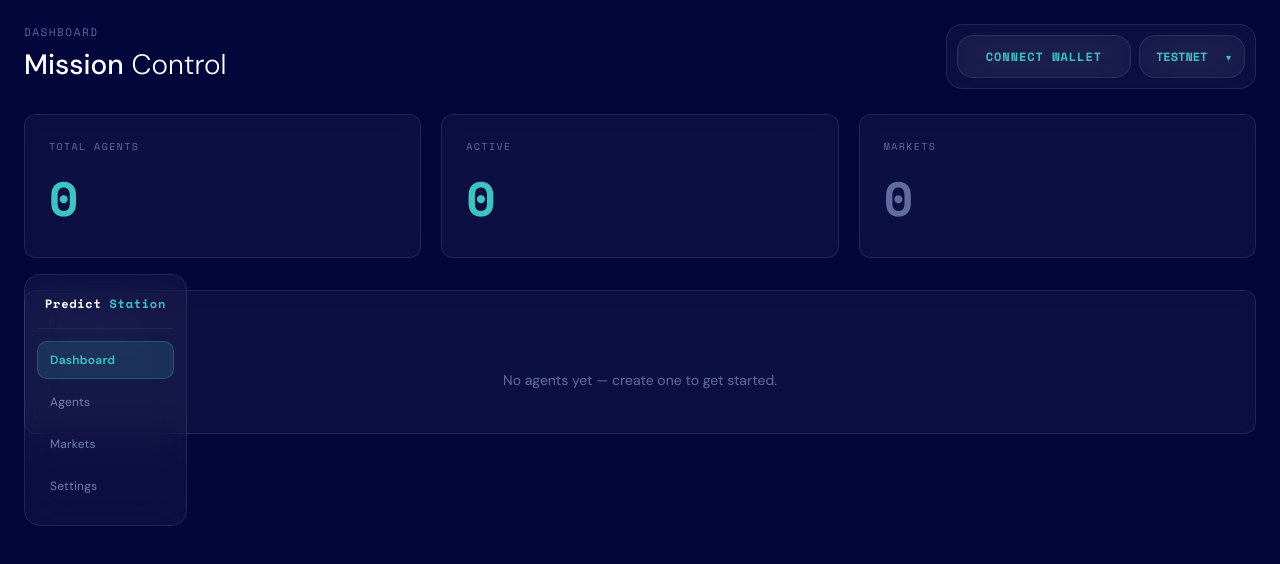
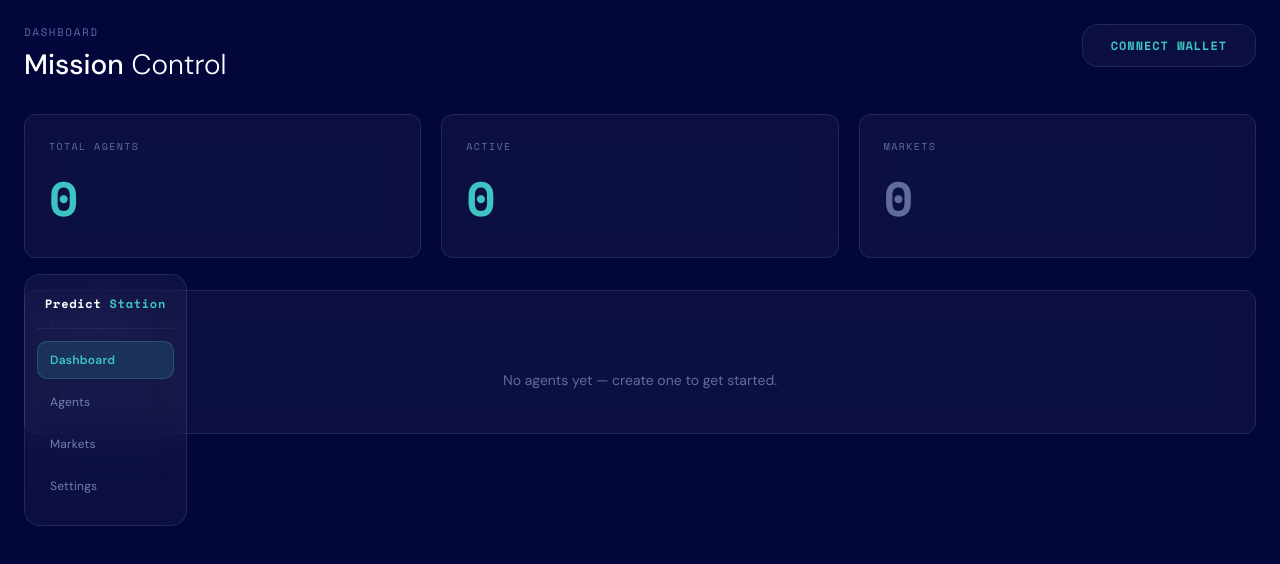
Before and after one commit to pisuthd/predict-station, a Next.js app in the folder frontend/: page /app in a window 1280 px wide. Shown: the top 564 px of the page. Built offline with nearby package versions, Linux system fonts and the light colour scheme.

Commit message:
Simplify TopNavBar: only Connect Wallet button, no glass card wrapper, matches ENTER APP style

```diff
--- a/frontend/src/app/app/components/TopNavBar.tsx
+++ b/frontend/src/app/app/components/TopNavBar.tsx
@@ -1,17 +1,10 @@
 'use client'
-
-import { useState } from 'react'
-import { CYAN, NAVY, monoFont } from '../../../theme'
-
-type Network = 'testnet' | 'mainnet'
 
 interface TopNavBarProps {
   onConnectWallet?: () => void
 }
 
 export default function TopNavBar({ onConnectWallet }: TopNavBarProps) {
-  const [network, setNetwork] = useState<Network>('testnet')
-
   return (
     <div
       style={{
@@ -19,19 +12,6 @@ export default function TopNavBar({ onConnectWallet }: TopNavBarProps) {
         top: 24,
         right: 24,
         zIndex: 100,
-      }}
-    >
-      {/* Glass floating card */}
-      <div
-        style={{
-          background: 'rgba(255,255,255,0.04)',
-          backdropFilter: 'blur(20px)',
-          border: '1px solid rgba(180,200,255,0.12)',
-          borderRadius: 16,
-          padding: '10px',
-          display: 'flex',
-          alignItems: 'center',
-          gap: 8,
       }}
     >
       {/* Connect Wallet - Same style as ENTER APP button */}
@@ -43,10 +23,10 @@ export default function TopNavBar({ onConnectWallet }: TopNavBarProps) {
           backdropFilter: 'blur(20px)',
           border: '1px solid rgba(180,200,255,0.12)',
           borderRadius: 16,
-            fontFamily: monoFont,
+          fontFamily: 'Space Mono, monospace',
           fontSize: 12,
           fontWeight: 700,
-            color: CYAN,
+          color: '#3EC4C0',
           cursor: 'pointer',
           letterSpacing: '0.08em',
           transition: 'all 0.3s ease',
@@ -62,44 +42,6 @@ export default function TopNavBar({ onConnectWallet }: TopNavBarProps) {
       >
         CONNECT WALLET
       </button>
-
-        {/* Network Dropdown */}
-        <div style={{ position: 'relative' }}>
-          <select
-            value={network}
-            onChange={(e) => setNetwork(e.target.value as Network)}
-            style={{
-              appearance: 'none',
-              padding: '12px 36px 12px 16px',
-              background: 'rgba(255,255,255,0.04)',
-              backdropFilter: 'blur(20px)',
-              border: '1px solid rgba(180,200,255,0.12)',
-              borderRadius: 16,
-              fontFamily: monoFont,
-              fontSize: 12,
-              fontWeight: 700,
-              color: network === 'testnet' ? CYAN : 'rgba(180,200,255,0.5)',
-              cursor: network === 'testnet' ? 'pointer' : 'not-allowed',
-            }}
-          >
-            <option value="testnet">TESTNET</option>
-            <option value="mainnet" disabled>MAINNET</option>
-          </select>
-          <span
-            style={{
-              position: 'absolute',
-              right: 14,
-              top: '50%',
-              transform: 'translateY(-50%)',
-              pointerEvents: 'none',
-              color: network === 'testnet' ? CYAN : 'rgba(180,200,255,0.5)',
-              fontSize: 10,
-            }}
-          >
-            ▾
-          </span>
-        </div>
-      </div>
     </div>
   )
 }
```
Lines whose indentation alone changed are shown as unchanged.
